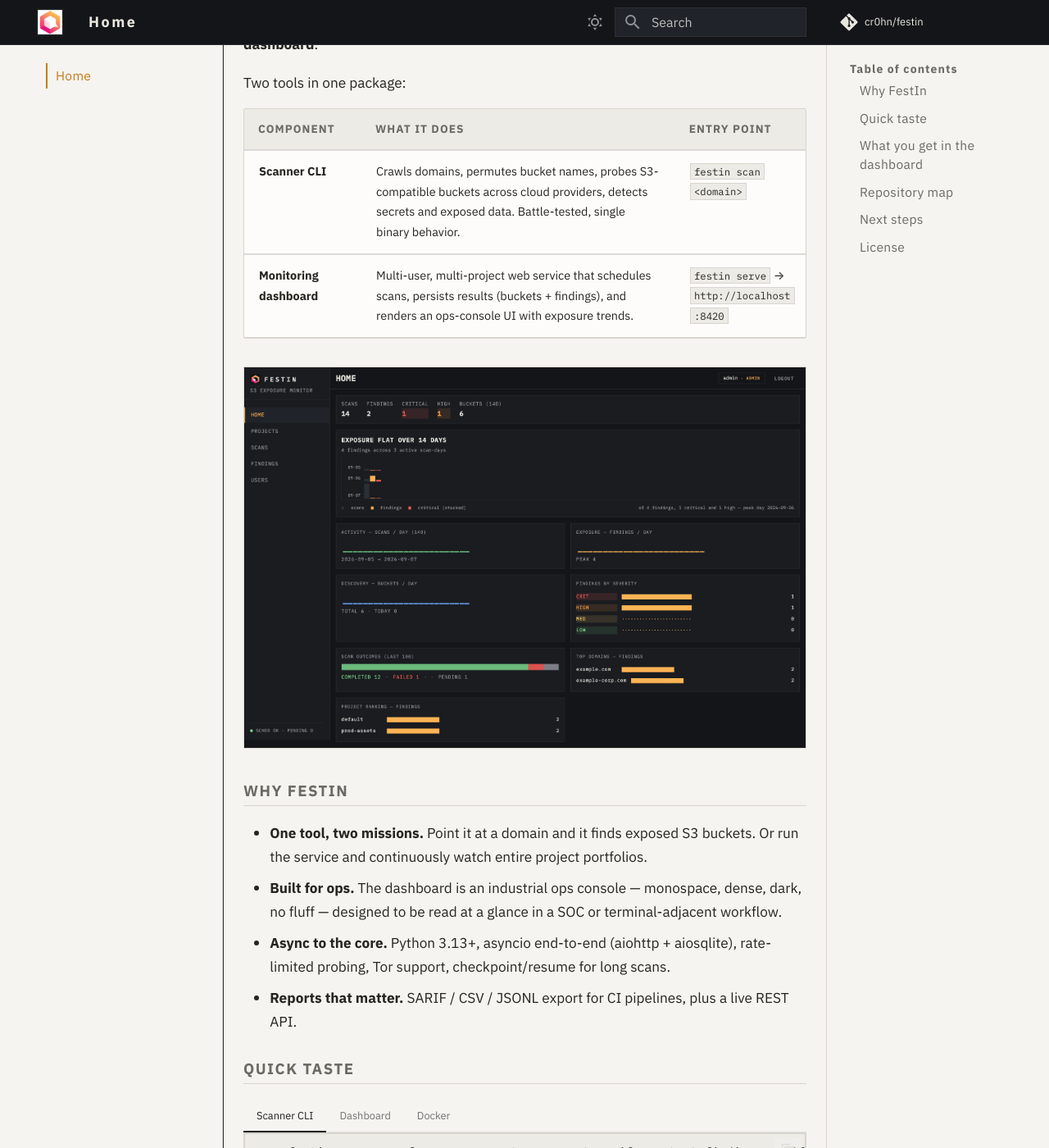
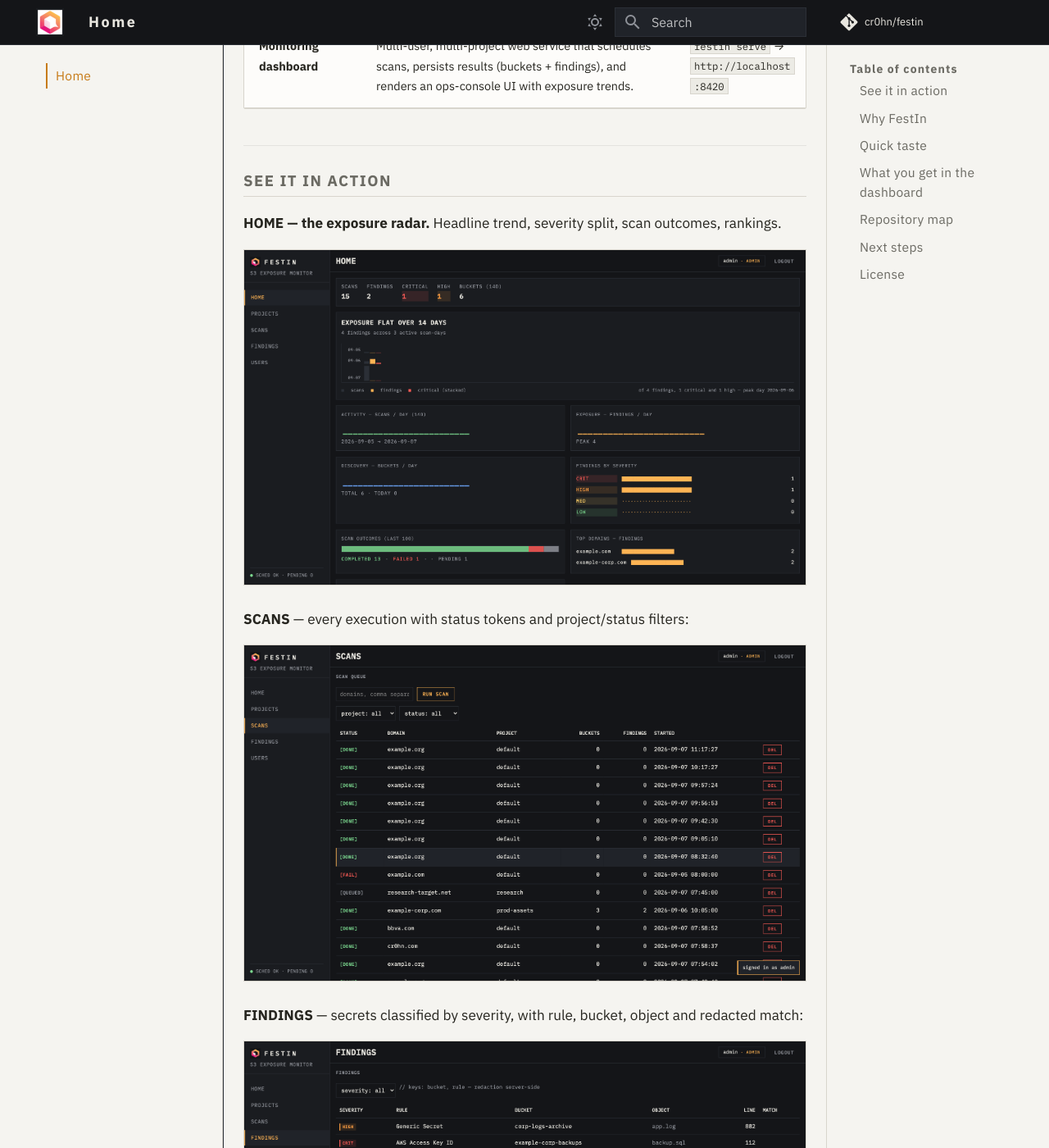
Before and after one commit to cr0hn/festin, an MkDocs documentation site: the page built from docs/index.md, in a window 1280 px wide and 1400 px high, scrolled down 670 px. Shown: the whole window at 82% size. Built offline with MkDocs 1.6.1 and Material for MkDocs 9.7.7, drawn with Linux system fonts in a browser that asks for light colours; comment, search, counter and statistics services are not loaded; some of the changed text lies outside the part shown.

Commit message:
docs(landing): smaller logo (140px) + 4 dashboard screenshots as showcase
- logo 420→140px (1/3)
- 'See it in action' gallery: HOME (exposure radar), SCANS (status tokens
  + filters), FINDINGS (severity table), scan detail — fresh PNG captures
  from the live dashboard at 1508px

```diff
--- a/docs/index.md
+++ b/docs/index.md
@@ -1,7 +1,7 @@
 # FestIn
 
 <p align="center">
-  <img src="img/festin-logo-banner.png" alt="FestIn" width="420">
+  <img src="img/festin-logo-banner.png" alt="FestIn" width="140">
 </p>
 
 **FestIn** is a powered **S3 bucket finder** and a **multi-project exposure monitoring dashboard**.
@@ -13,7 +13,25 @@
 | **Scanner CLI** | Crawls domains, permutes bucket names, probes S3-compatible buckets across cloud providers, detects secrets and exposed data. Battle-tested, single binary behavior. | `festin scan <domain>` |
 | **Monitoring dashboard** | Multi-user, multi-project web service that schedules scans, persists results (buckets + findings), and renders an ops-console UI with exposure trends. | `festin serve` → `http://localhost:8420` |
 
+---
+
+## See it in action
+
+**HOME — the exposure radar.** Headline trend, severity split, scan outcomes, rankings.
+
 ![Dashboard — home](img/dashboard-home.png)
+
+**SCANS** — every execution with status tokens and project/status filters:
+
+![Dashboard — scans](img/dashboard-scans.png)
+
+**FINDINGS** — secrets classified by severity, with rule, bucket, object and redacted match:
+
+![Dashboard — findings](img/dashboard-findings.png)
+
+**Scan detail** — buckets with object counts, findings with line and redacted evidence:
+
+![Scan detail](img/dashboard-project.png)
 
 ## Why FestIn
 
```
Also changed, not shown: other parts of docs/index.md (+0 -2 lines), docs/img/dashboard-findings.png (added), docs/img/dashboard-home.png, docs/img/dashboard-scans.png (added).
